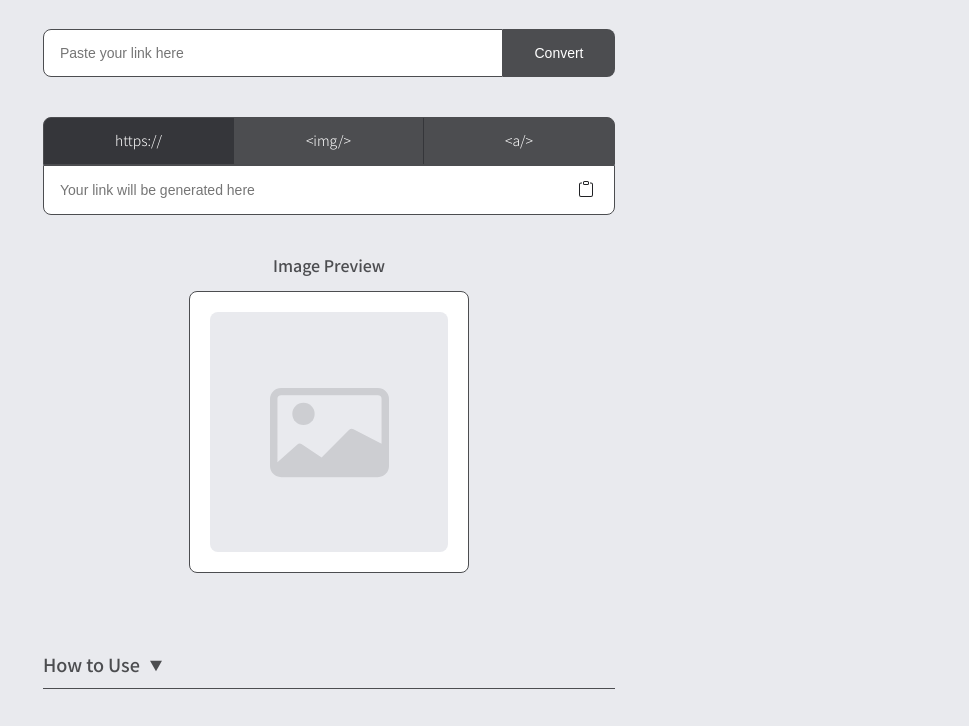
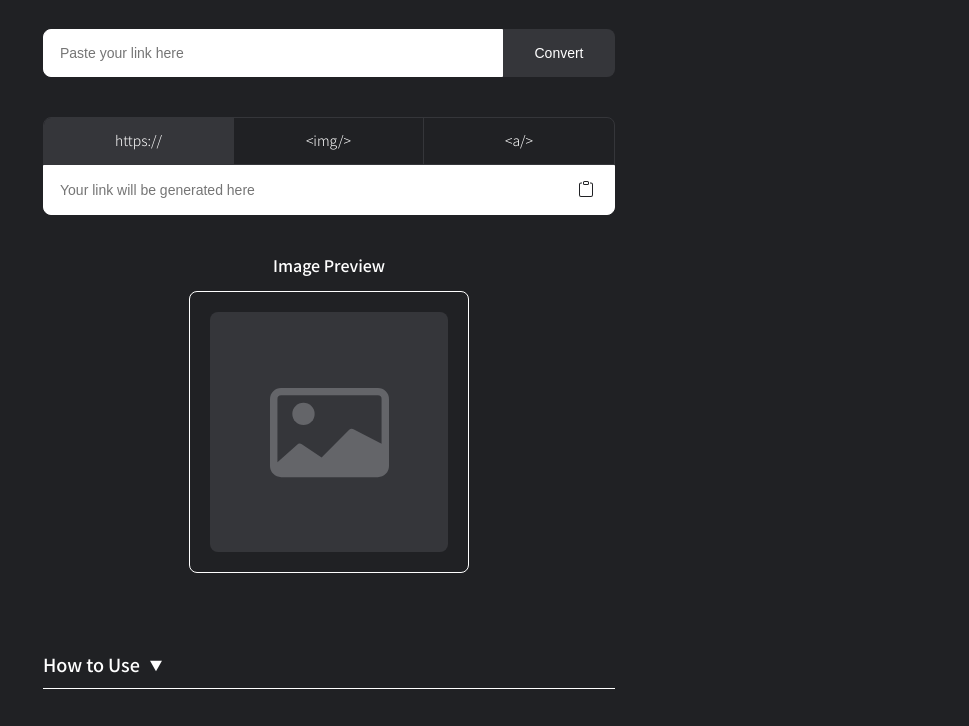
Before and after one commit to taedonn/gdrive-img-converter, a plain HTML site: page index.html in a window 1280 px wide. Shown: the part 177-903 px from the top of the page, without its empty margins (311-1280 px from the left). Drawn offline with Linux system fonts and the light colour scheme.

Commit message:
Update night mode

```diff
--- a/index.html
+++ b/index.html
@@ -9,7 +9,7 @@
     <link rel="stylesheet" href="./css/style.css"/>
     <script type="text/javascript" src="./js/settings.js"></script>
 </head>
-<body class="bright_mode">
+<body class="night_mode">
     <div id="wrap">
         <div class="fixed_area">
             <a class="fixed_btn" href="https://github.com/taedonn/gdrive-img-converter" target="_blank">
```
